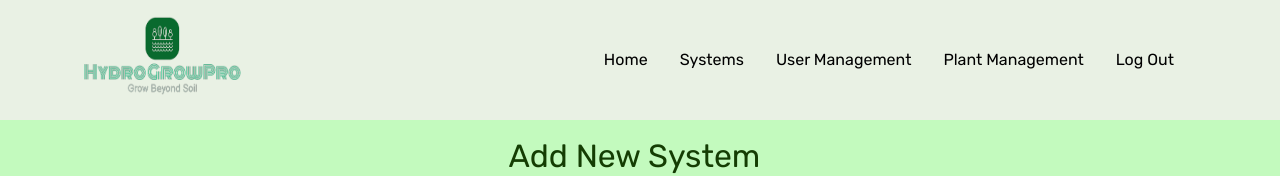
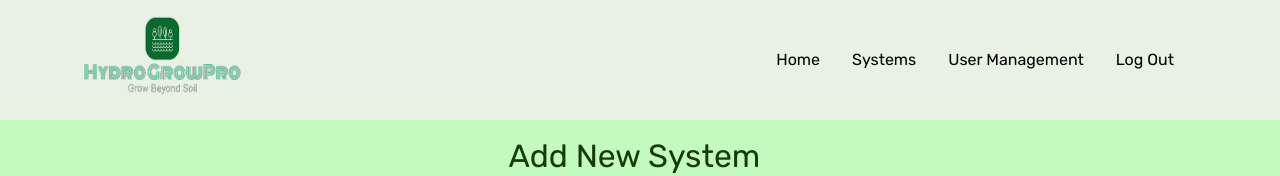
Before and after one commit to Danujan06/React-app-Deployment, a React (Create React App) app: page /Systems in a window 1280 px wide. Shown: the top 176 px of the page. Built offline with nearby package versions, Linux system fonts and the light colour scheme; no server answers; sample sign-in values are in the browser's storage.

Commit message:
Plant management link removed

```diff
--- a/src/components/Admin_Navbar/AdminNavBar.js
+++ b/src/components/Admin_Navbar/AdminNavBar.js
@@ -17,10 +17,6 @@ function AdminNavBar() {
         {
             path: "/RegisterUser",
             name: "User Management"
-        },
-        {
-            path: "/AddPlants",
-            name: "Plant Management"
         },
         {
             path: "/",
```
